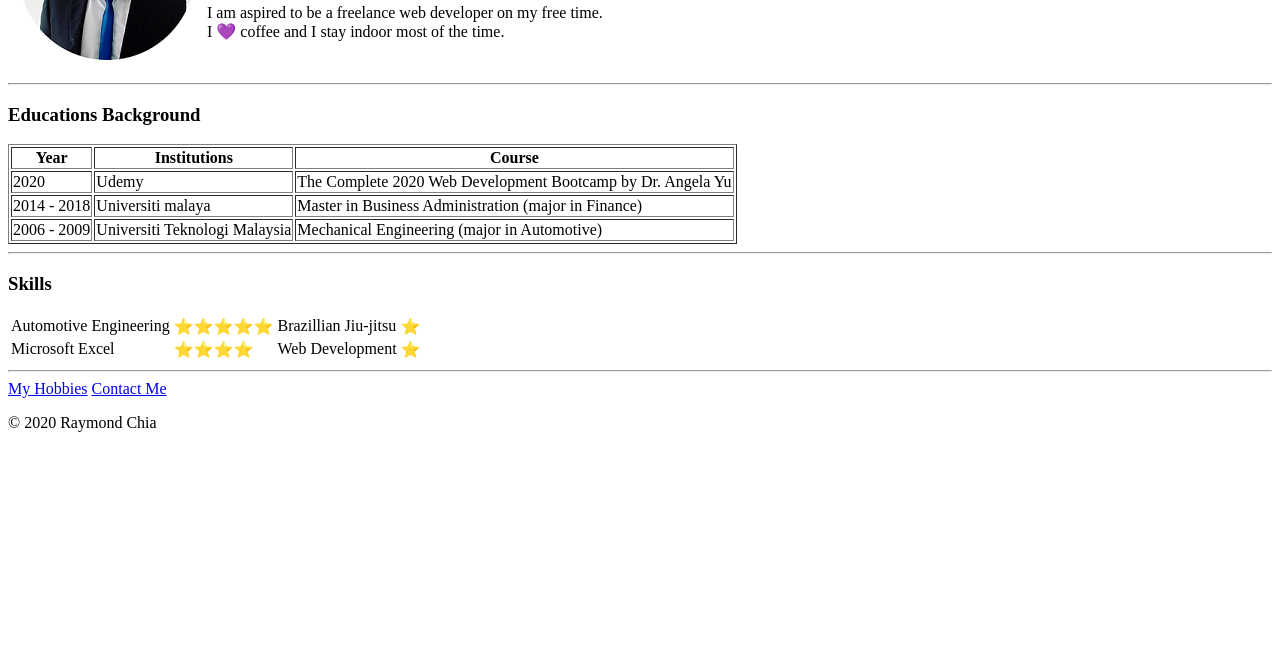
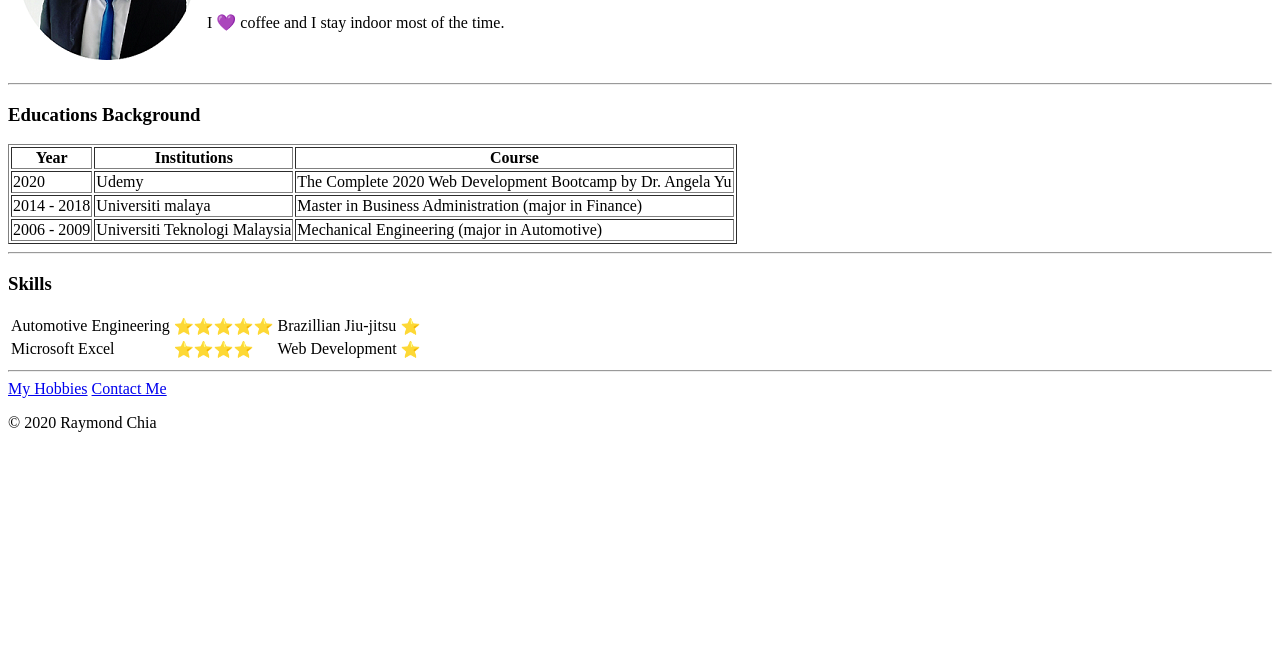
Before and after one commit to chiaraymond/raymond-1, a plain HTML site: page index.html in a window 1280 px wide. Shown: the part 135-800 px from the top of the page. Drawn offline with Linux system fonts and the light colour scheme.

Commit message:
Update index.html

```diff
--- a/index.html
+++ b/index.html
@@ -14,8 +14,7 @@
           <p><em><a href="http://bem.org.my/graduate-engineer1?_engineerresult_WAR_engineerdirectoryportlet_dcipline=MECHANICAL&_engineerresult_WAR_engineerdirectoryportlet_key=WEBGE&_engineerresult_WAR_engineerdirectoryportlet_name=Raymond%20Chia%20Tsun%20Siung&_engineerresult_WAR_engineerdirectoryportlet_regNumber="
             target="_blank" title="Board of Engineering Malaysia website">Mechanical Engineer</a>
             specializing in Automotive aftersales industry   </em></p>
-          <p>I am aspired to be a freelance web developer on my free time.<br/>
-            I 💜 coffee and I stay indoor most of the time.</p>
+          <p>I 💜 coffee and I stay indoor most of the time.</p>
       </td>
     </tr>
     </table>
```
